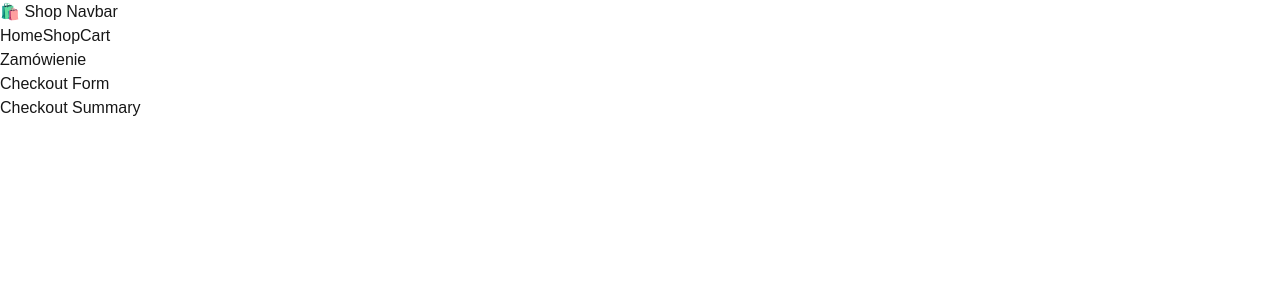
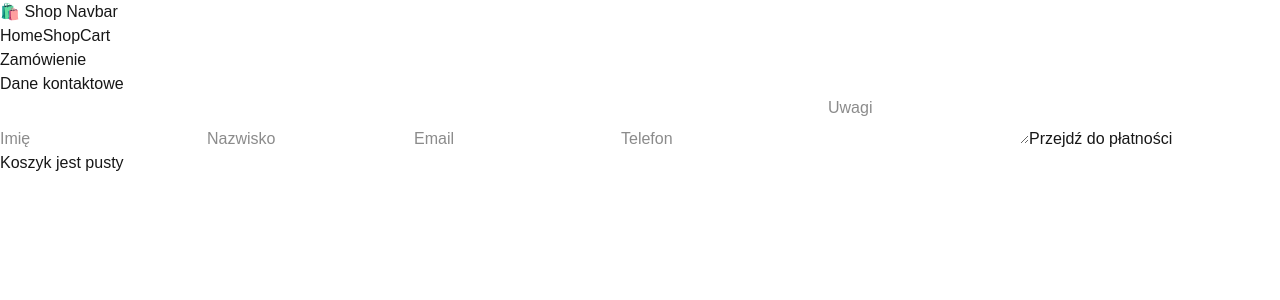
Before and after one commit to hannakaczynska/lawendowe-atelier-shop-nextjs, a Next.js app in the folder shop/: page /shop/checkout in a window 1280 px wide. Shown: the top 300 px of the page. Built offline with nearby package versions, Linux system fonts and the light colour scheme.

Commit message:
feat: refactor CheckoutForm and CheckoutSummary components to use default exports and enhance functionality

```diff
--- a/shop/app/shop/checkout/page.tsx
+++ b/shop/app/shop/checkout/page.tsx
@@ -1,5 +1,5 @@
-import { CheckoutForm } from "@/components/shop/checkout/CheckoutForm";
-import { CheckoutSummary } from "@/components/shop/checkout/CheckoutSummary";
+import CheckoutForm from "@/components/shop/checkout/CheckoutForm";
+import  CheckoutSummary  from "@/components/shop/checkout/CheckoutSummary";
 export default function CheckoutPage() {
   return (
     <div>
--- a/shop/components/shop/checkout/CheckoutForm.tsx
+++ b/shop/components/shop/checkout/CheckoutForm.tsx
@@ -1,10 +1,68 @@
 "use client";
 
-export function CheckoutForm() {
-    return (
-        <div>
-            <h1>Checkout Form</h1>
-            {/* Tutaj dodaj pola formularza, np. imię, adres, dane płatności */}
-        </div>
-    );
+import { useState } from "react";
+
+export default function CheckoutForm() {
+  const [form, setForm] = useState({
+    firstName: "",
+    lastName: "",
+    email: "",
+    phone: "",
+    note: "",
+  });
+
+  function handleChange(e: React.ChangeEvent<HTMLInputElement | HTMLTextAreaElement>) {
+    setForm({
+      ...form,
+      [e.target.name]: e.target.value,
+    });
+  }
+
+  function handleSubmit(e: React.FormEvent) {
+    e.preventDefault();
+
+    console.log("ORDER DATA:", form);
+
+    // tu później: API call
+  }
+
+  return (
+    <form onSubmit={handleSubmit}>
+      <h2>Dane kontaktowe</h2>
+
+      <input
+        name="firstName"
+        placeholder="Imię"
+        onChange={handleChange}
+      />
+
+      <input
+        name="lastName"
+        placeholder="Nazwisko"
+        onChange={handleChange}
+      />
+
+      <input
+        name="email"
+        placeholder="Email"
+        onChange={handleChange}
+      />
+
+      <input
+        name="phone"
+        placeholder="Telefon"
+        onChange={handleChange}
+      />
+
+      <textarea
+        name="note"
+        placeholder="Uwagi"
+        onChange={handleChange}
+      />
+
+      <button type="submit">
+        Przejdź do płatności
+      </button>
+    </form>
+  );
 }
--- a/shop/components/shop/checkout/CheckoutSummary.tsx
+++ b/shop/components/shop/checkout/CheckoutSummary.tsx
@@ -1,10 +1,36 @@
 "use client";
 
-export function CheckoutSummary() {
-    return (
-        <div>
-            <h1>Checkout Summary</h1>
-            {/* Tutaj dodaj podsumowanie zamówienia, np. listę produktów, łączną kwotę */}
+import { useCart } from "@/store/cart";
+import { useCartTotal } from "@/store/cart";
+import { formatPrice } from "@/lib/utils/formatPrice";
+
+export default function CheckoutSummary() {
+  const items = useCart((state) => state.items);
+  const total = useCartTotal();
+
+  if (items.length === 0) {
+    return <p>Koszyk jest pusty</p>;
+  }
+
+  return (
+    <div>
+      <h2>Podsumowanie</h2>
+
+      {items.map((item) => (
+        <div key={item.product.id}>
+          <p>{item.product.name}</p>
+          <p>Ilość: {item.quantity}</p>
+          <p>
+            {formatPrice(item.product.price * item.quantity)}
+          </p>
         </div>
-    );
+      ))}
+
+      <hr />
+
+      <h3>Suma: {formatPrice(total)}</h3>
+
+      <p>📦 Odbiór osobisty</p>
+    </div>
+  );
 }
```
